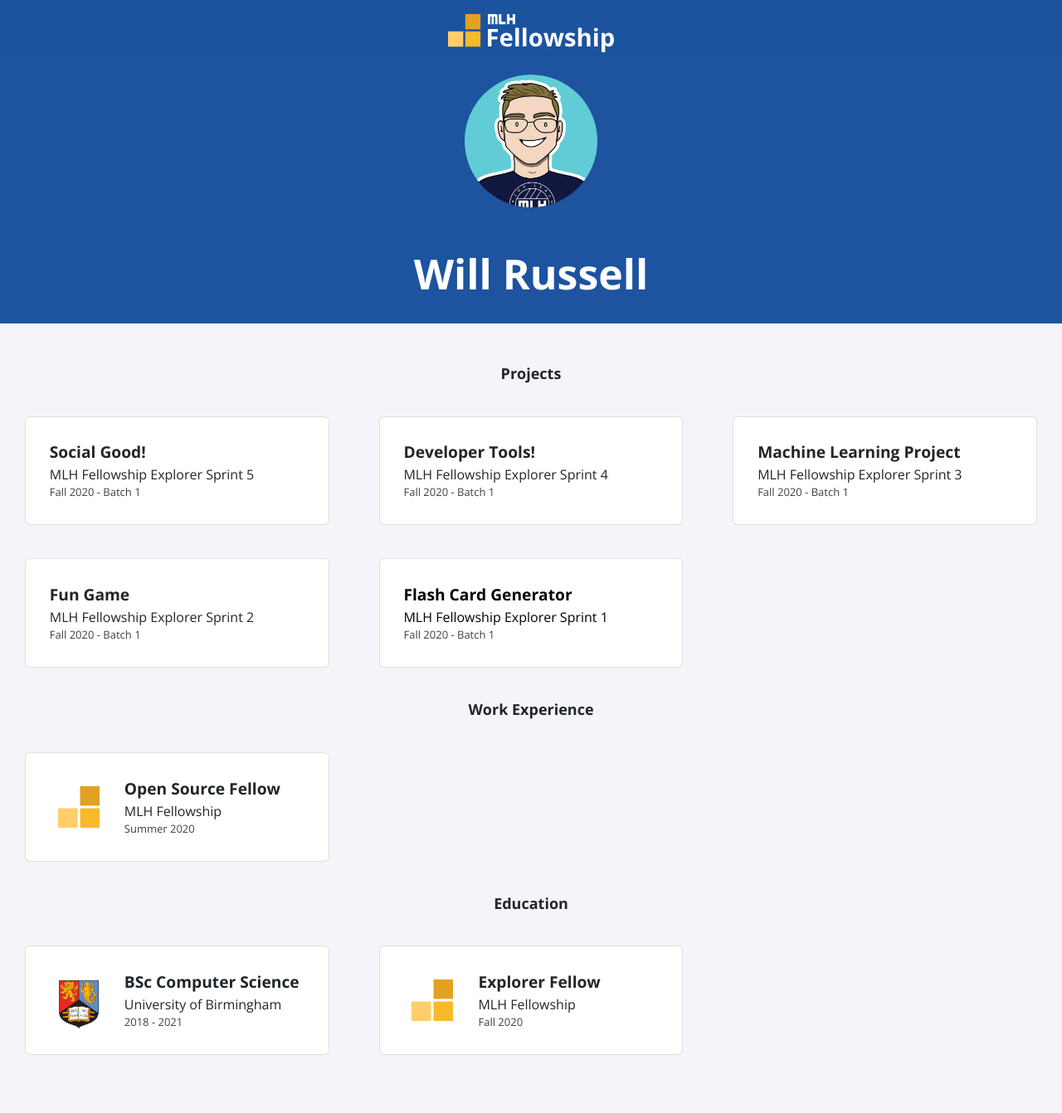
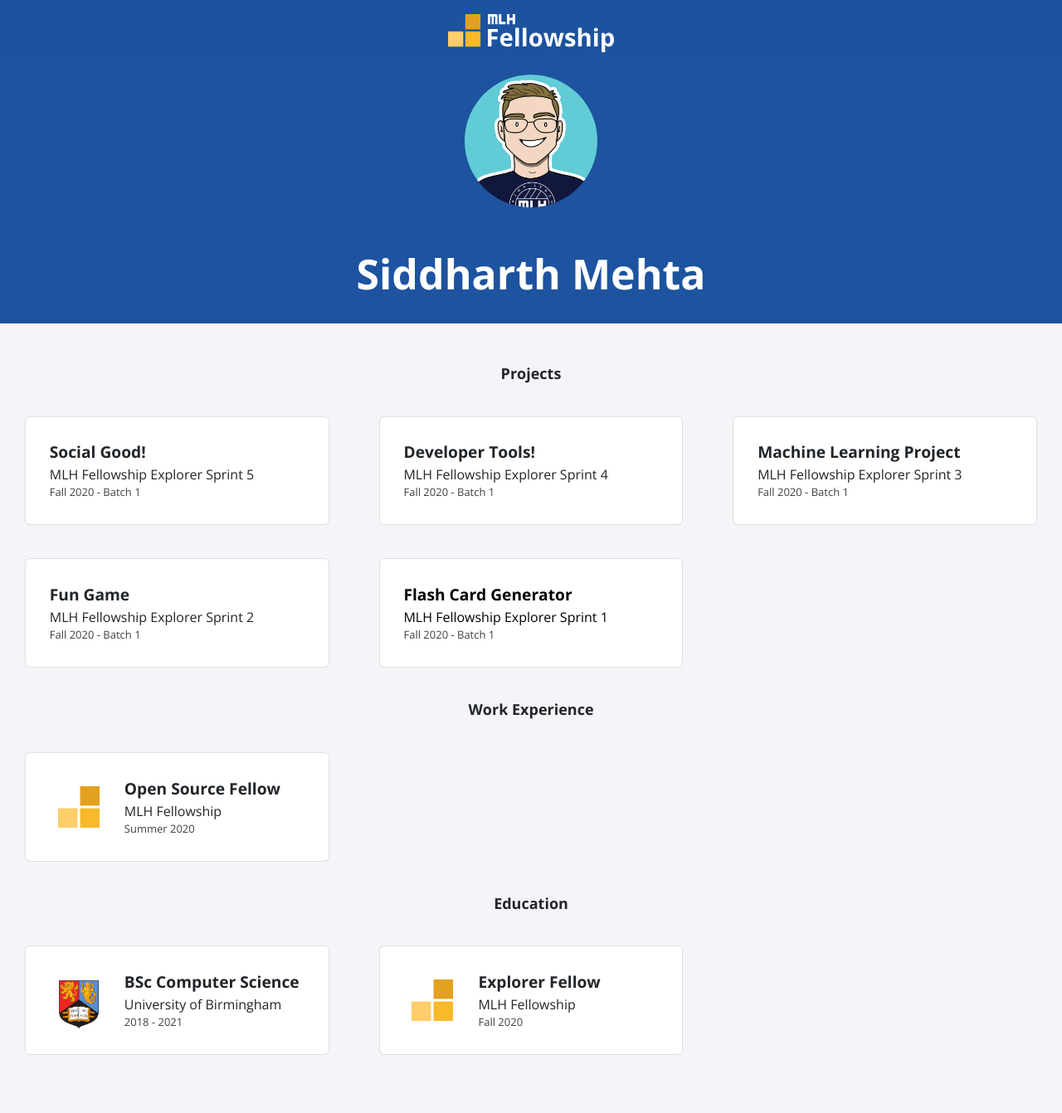
Before and after one commit to siddharth270/siddharth270.github.io, a Jekyll site: the page built from index.html, in a window 1280 px wide. Shown: the whole page at 83% size. Built offline with Jekyll 4.4.1, drawn with Linux system fonts in a browser that asks for light colours; nearby versions of some CDN libraries.

Commit message:
Update _config.yml

```diff
--- a/_config.yml
+++ b/_config.yml
@@ -1,11 +1,11 @@
-title: "Will Russell"
-email: fellowship@mlh.io
+title: "Siddharth Mehta"
+email: sidmehta927@gmail.com
 description: >- # this means to ignore newlines until "baseurl:"
   Write an awesome description for your new site here. You can edit this
   line in _config.yml. It will appear in your document head meta (for
   Google search results) and in your feed.xml site description.
 baseurl: "/"
-url: "/portfolio-template"
+url: "https://siddharth270.github.io"
 twitter_username: mlhacks
 github_username:  mlh-fellowship
 
```
